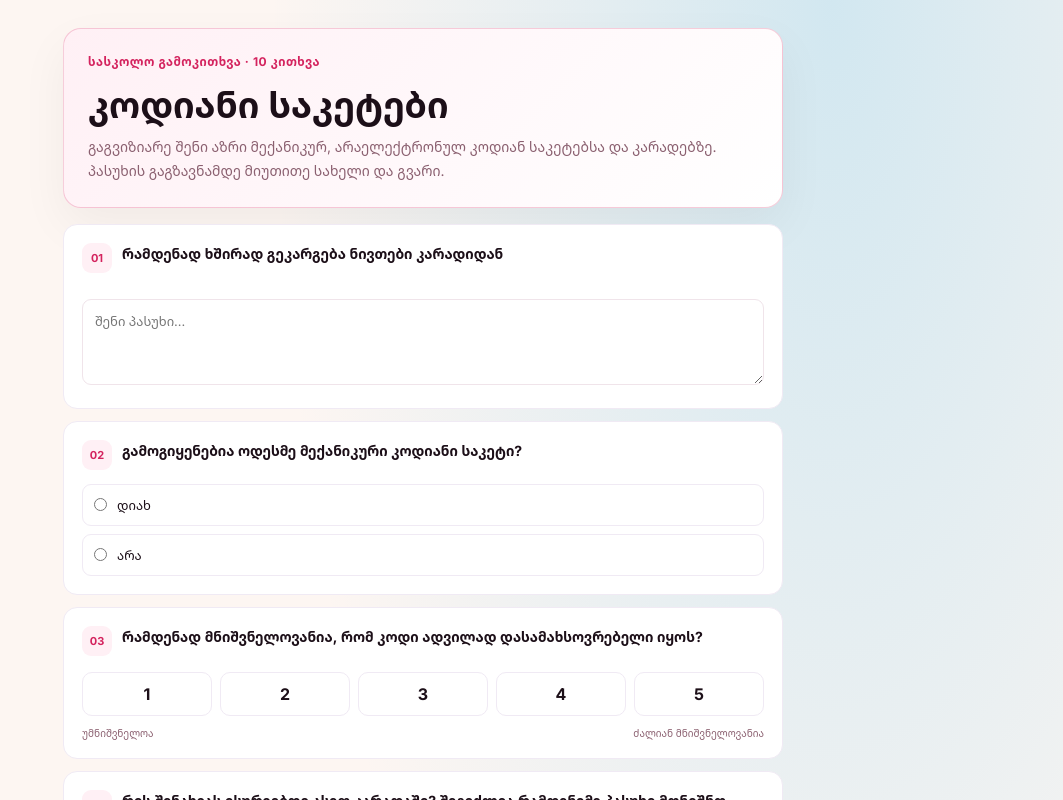
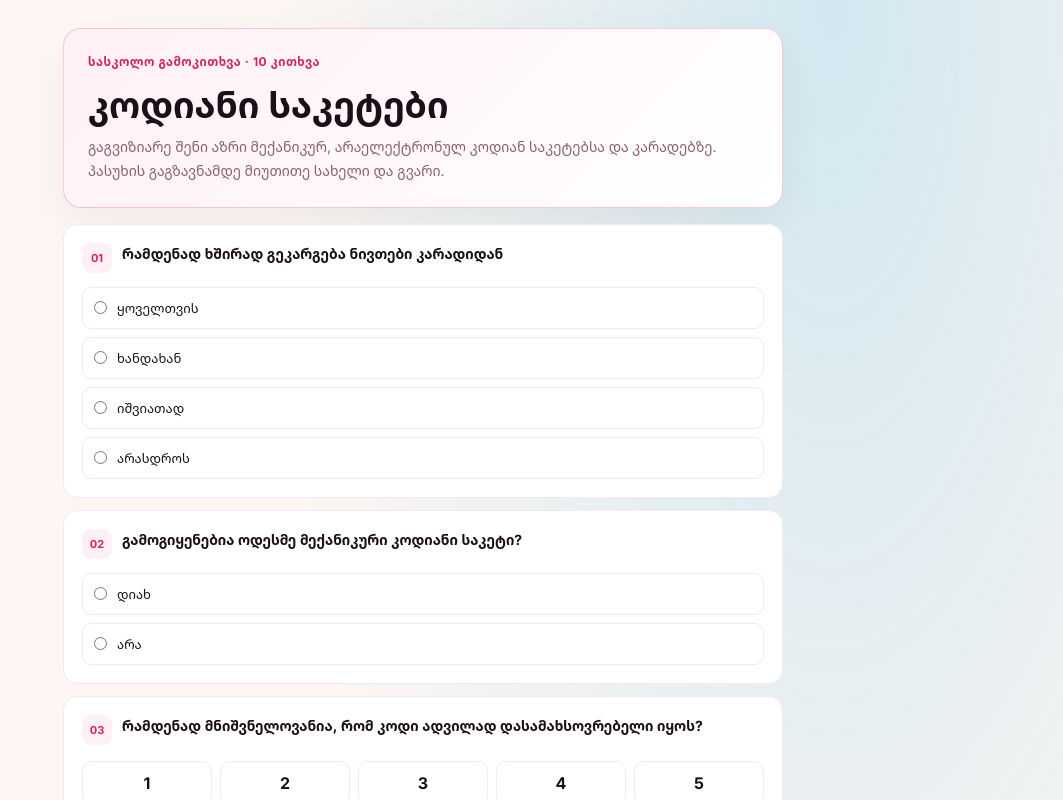
Before and after one commit to dativardzma/tamaracook, a React (Vite) app in the folder frontend/: page /locker-survey in a window 1280 px wide. Shown: the top 800 px of the page, without its empty margins (217-1280 px from the left). Built offline with nearby package versions, Linux system fonts and the light colour scheme; no server answers; a web font is replaced by a local one.

Commit message:
upgraded survey little mistake

```diff
--- a/frontend/src/pages/LockerSurvey.jsx
+++ b/frontend/src/pages/LockerSurvey.jsx
@@ -7,7 +7,8 @@ const questions = [
   {
     id: "q1",
     title: "რამდენად ხშირად გეკარგება ნივთები კარადიდან",
-    type: "text",
+    type: "radio",
+    options: ["ყოველთვის", "ხანდახან", "იშვიათად", "არასდროს"]
   },
   {
     id: "q2",
```
Also changed, not shown: 1 other file (tests, documents, lock files or other folders).
